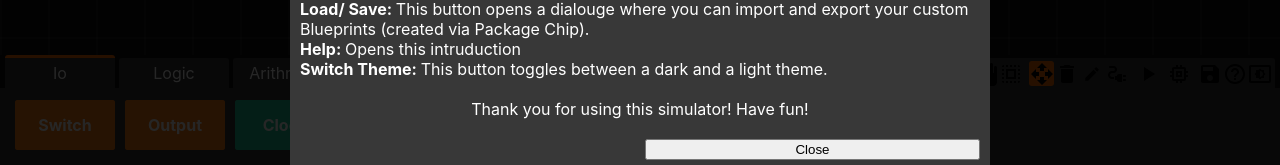
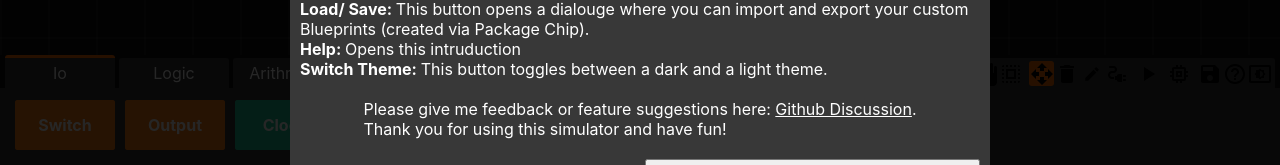
Before and after one commit to Roboleo1010/logic-gate-simulator, a React (Create React App) app: page / in a window 1280 px wide. Shown: the part 635-800 px from the top of the page. Built offline with nearby package versions, Linux system fonts and the light colour scheme.

Commit message:
Added feedback link

```diff
--- a/src/components/modal/modals/welcome-modal/welcome-modal.tsx
+++ b/src/components/modal/modals/welcome-modal/welcome-modal.tsx
@@ -48,7 +48,11 @@ class WelcomeMoal extends Component<WelcomeMoalProps> {
                         <br />
                         <b>Switch Theme: </b><span>This button toggles between a dark and a light theme.</span>
                     </div>
-                    <span id="thanks">Thank you for using this simulator! Have fun!</span>
+                    <div id="thanks">
+                        <span>Please give me feedback or feature suggestions here: </span><a href="https://github.com/Roboleo1010/logic-gate-simulator-suggestions/discussions" target="_blank" rel="noreferrer">Github Discussion</a><span>.</span>
+                        <br />
+                        <span>Thank you for using this simulator and have fun!</span>
+                    </div>
                     <button onClick={this.props.onCloseCallback} id='close'>Close</button>
                 </div>
             </Modal >
```
